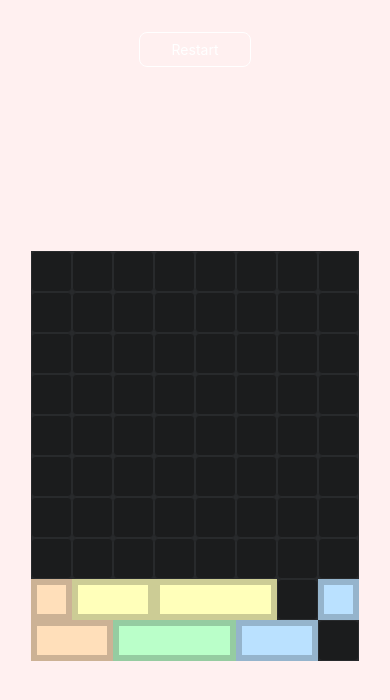
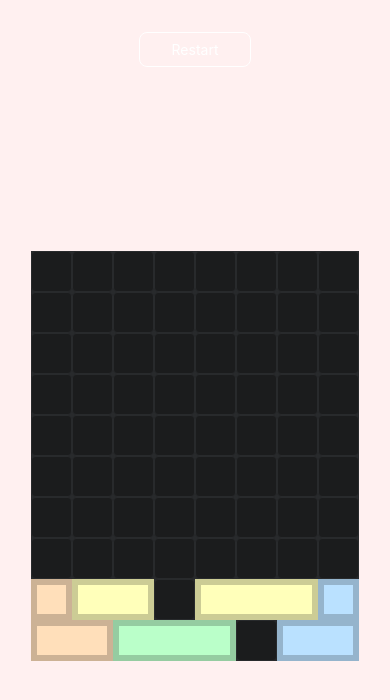
Before and after one commit to davit-davtyan-dev/block-slide, a React Native app: screen / in a window 390 px wide. Shown: the top 700 px of the page. Built offline with nearby package versions, Linux system fonts and the light colour scheme.

Commit message:
Fixed blocks sliding

```diff
--- a/src/Block.tsx
+++ b/src/Block.tsx
@@ -19,19 +19,18 @@ function roundToNearestMultiple(num: number, multiple: number) {
 }
 
 export default function Block(props: BlockProps) {
-  const {blockPixelSize} = useSizes();
+  const {blockPixelSize, martixColumns} = useSizes();
   const {theme} = useTheme();
-  const {matrixLayout, setShadowState} = useGameContext();
+  const {setShadowState, moveBlock} = useGameContext();
 
   const width = props.block.columns * blockPixelSize;
+  const startPostion = props.block.startIndex * blockPixelSize;
   const min = (props.leftLimit || 0) * blockPixelSize;
-  const max =
-    ((props.rightLimit
-      ? props.rightLimit * blockPixelSize
-      : matrixLayout?.width) || 0) - width;
+  const max = (props.rightLimit || martixColumns) * blockPixelSize - width;
 
-  const pan = useRef(new Animated.ValueXY({x: min, y: 0})).current;
-  const [latestPosition, setLatestPosition] = useState(0);
+  const pan = useRef(new Animated.ValueXY({x: startPostion, y: 0})).current;
+  const [latestPosition, setLatestPosition] = useState(startPostion);
+  const [isMoving, setIsMoving] = useState(false);
 
   const panResponder = useMemo(
     () =>
@@ -45,9 +44,10 @@ export default function Block(props: BlockProps) {
         onPanResponderMove: (_e, gestureState) => {
           setShadowState({
             shadowColumns: props.block.columns,
-            shadowPosition: min,
+            shadowPosition: startPostion,
             showShadow: true,
           });
+          setIsMoving(true);
 
           if (gestureState.dx + latestPosition <= min) {
             pan.setValue({x: min, y: gestureState.dy});
@@ -84,10 +84,15 @@ export default function Block(props: BlockProps) {
               newLatestPosition = max;
             }
             pan.setValue({x: newLatestPosition, y: gestureState.dy});
+            const newStartIndex = newLatestPosition / blockPixelSize;
+            if (newStartIndex !== props.block.startIndex) {
+              moveBlock(props.block.id, newStartIndex);
+            }
             return newLatestPosition;
           });
           pan.flattenOffset();
           setShadowState({showShadow: false});
+          setIsMoving(false);
         },
       }),
     [
@@ -96,8 +101,12 @@ export default function Block(props: BlockProps) {
       max,
       latestPosition,
       blockPixelSize,
+      props.block.id,
       props.block.columns,
+      props.block.startIndex,
+      moveBlock,
       setShadowState,
+      startPostion,
     ],
   );
 
@@ -111,6 +120,7 @@ export default function Block(props: BlockProps) {
             transform: [{translateX: pan.x}],
           },
           styles.blockContainer,
+          isMoving && styles.movingBlock,
         ]}
         {...panResponder.panHandlers}>
         <View
@@ -129,4 +139,7 @@ const styles = StyleSheet.create({
   blockContainer: {
     position: 'absolute',
   },
+  movingBlock: {
+    zIndex: 1,
+  },
 });
--- a/src/contexts/GameContext.tsx
+++ b/src/contexts/GameContext.tsx
@@ -1,4 +1,4 @@
-import {createContext, useCallback, useContext, useState} from 'react';
+import {createContext, useCallback, useContext, useMemo, useState} from 'react';
 import {BLOCK_COLOR_COUNT} from './ThemeContext';
 import type {LayoutRectangle} from 'react-native';
 import type {Block, BlockColumns} from '../types';
@@ -17,6 +17,8 @@ type GameContextState = {
     shadowColumns?: BlockColumns;
     showShadow?: boolean;
   }) => void;
+  moveBlock: (blockId: string, newStartIndex: number) => void;
+  upcomingRow: Array<Block>;
 };
 
 const GameContext = createContext<GameContextState | undefined>(undefined);
@@ -89,6 +91,7 @@ export const GameContextProvider = (props: GameContextProviderProps) => {
   const [rows, setRows] = useState(() => {
     return [generateRow(), generateRow()];
   });
+  const [upcomingRow, setUpcomingRow] = useState(generateRow);
   const [shadowColumns, setShadowColumns] = useState<BlockColumns>(1);
   const [shadowPosition, setShadowPosition] = useState(0);
   const [showShadow, setShowShadow] = useState(false);
@@ -112,9 +115,31 @@ export const GameContextProvider = (props: GameContextProviderProps) => {
     [],
   );
 
-  return (
-    <GameContext
-      value={{
+  const moveBlock = useCallback<GameContextState['moveBlock']>(
+    (blockId, newStartIndex) => {
+      setUpcomingRow(newRow => {
+        setRows(currentRows => {
+          return [
+            newRow,
+            ...currentRows.map(row => {
+              return row.map(block => {
+                if (block.id === blockId) {
+                  return {...block, startIndex: newStartIndex};
+                }
+                return block;
+              });
+            }),
+          ];
+        });
+
+        return generateRow();
+      });
+    },
+    [],
+  );
+
+  const value = useMemo<GameContextState>(
+    () => ({
       matrixLayout,
       setMatrixLayout,
       rows,
@@ -124,10 +149,25 @@ export const GameContextProvider = (props: GameContextProviderProps) => {
       shadowColumns,
       showShadow,
       setShadowState,
-      }}>
-      {props.children}
-    </GameContext>
+      moveBlock,
+      upcomingRow,
+    }),
+    [
+      matrixLayout,
+      setMatrixLayout,
+      rows,
+      setRows,
+      restart,
+      shadowPosition,
+      shadowColumns,
+      showShadow,
+      setShadowState,
+      moveBlock,
+      upcomingRow,
+    ],
   );
+
+  return <GameContext value={value}>{props.children}</GameContext>;
 };
 
 export function useGameContext() {
```
Lines whose indentation alone changed are shown as unchanged.
